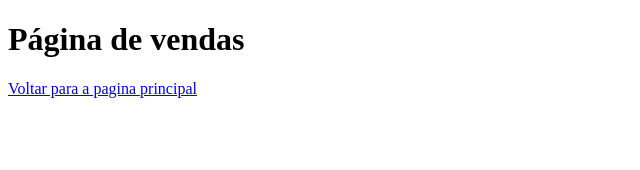
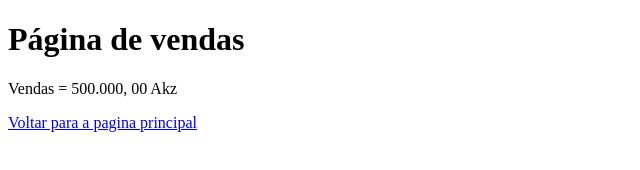
Before and after one commit to sumboMalau/aulagithub, a plain HTML site: page vendas.html in a window 1280 px wide. Shown: the whole page, without its empty margins (0-640 px from the left). Drawn offline with Linux system fonts and the light colour scheme.

Commit message:
Acrescentado o valor das vendas

```diff
--- a/vendas.html
+++ b/vendas.html
@@ -7,6 +7,7 @@
 </head>
 <body>
     <h1>Página de vendas</h1>
+    <p>Vendas = 500.000, 00 Akz</p>
     <a href="index.html">Voltar para a pagina principal</a>
 </body>
 </html>
```
